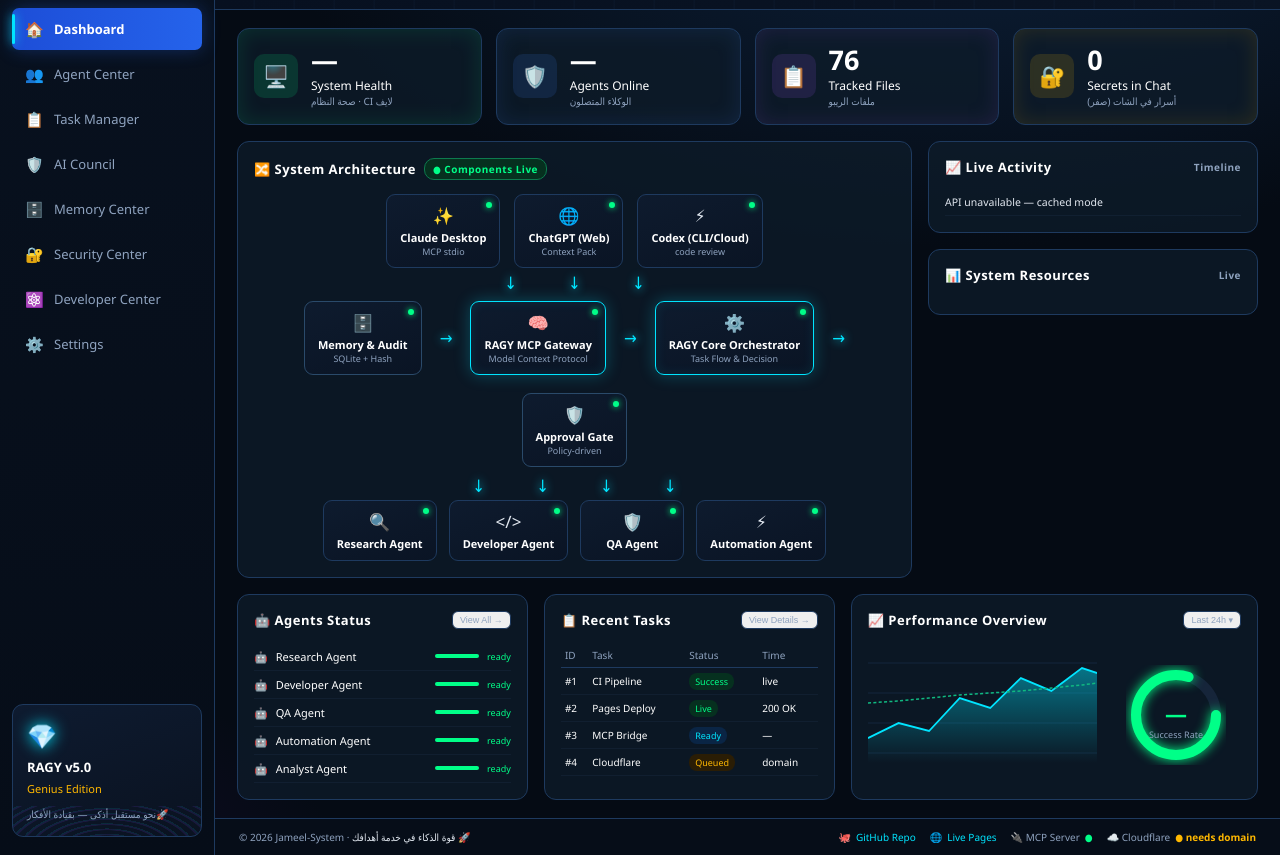
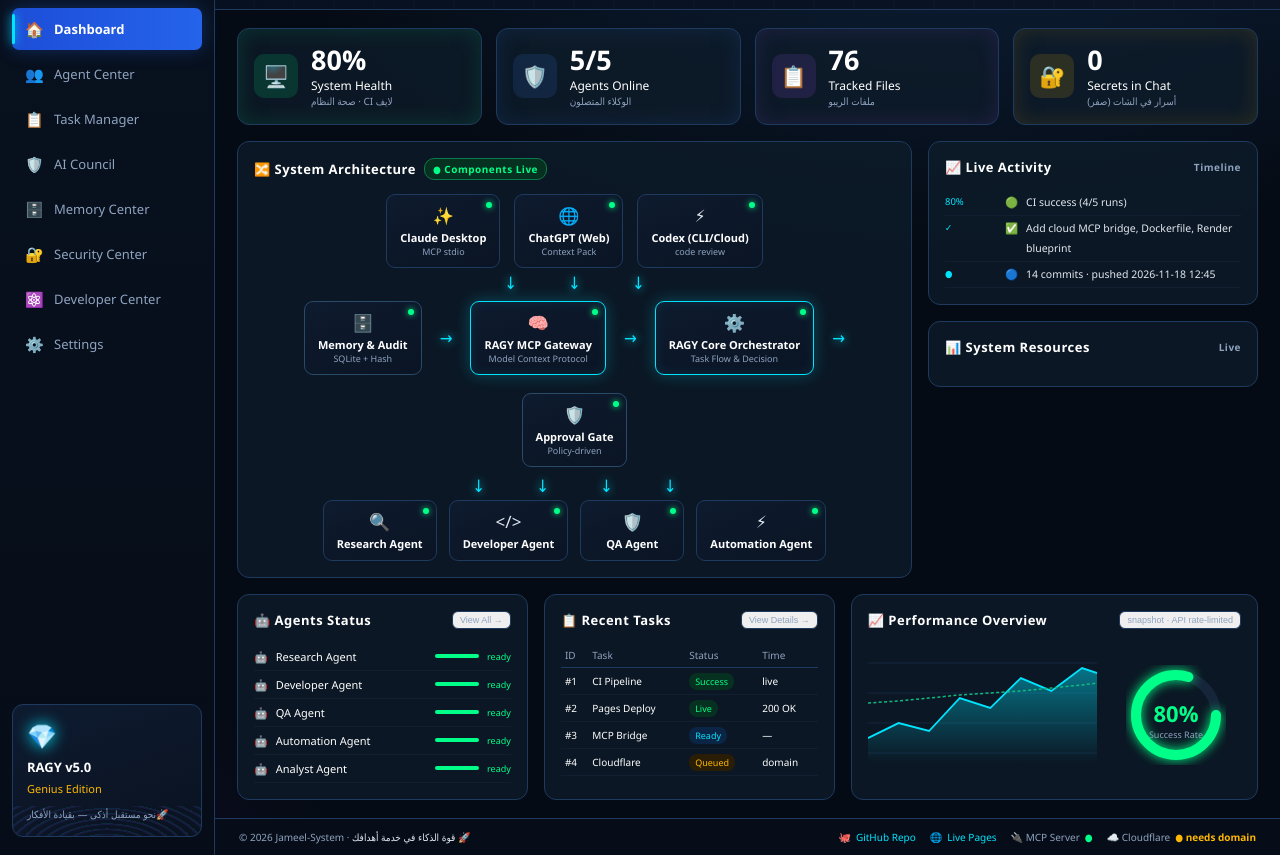
Before and after one commit to ragymkm-bot/Jameel-Engine-Verified, a plain HTML site: page index.html in a window 1280 px wide. Shown: the part 79-934 px from the top of the page. Drawn offline with Linux system fonts and the light colour scheme; no server answers.

Commit message:
Add honest embedded snapshot fallback

```diff
--- a/index.html
+++ b/index.html
@@ -246,6 +246,8 @@ td{padding:6px 4px;border-bottom:1px solid #16253a99;color:#fff}
 <script>
 const API='https://api.github.com/repos/ragymkm-bot/Jameel-Engine-Verified';
 const $=id=>document.getElementById(id);
+// embedded REAL snapshot (captured from GitHub API before rate-limit) — honest fallback
+const SNAP={commits:14,files:76,runs_total:5,runs_ok:4,success:80,pushed:'2026-11-18 12:45',last:'Add cloud MCP bridge, Dockerfile, Render blueprint'};
 function tick(){const d=new Date();$('clk').textContent=d.toLocaleTimeString('en-GB');$('dt').textContent=d.toLocaleDateString('en-US',{month:'short',day:'numeric',year:'numeric'});}
 setInterval(tick,1000);tick();
 
@@ -277,6 +279,7 @@ async function load(){
     const rs=runs.workflow_runs||[],ok=rs.filter(r=>r.conclusion==='success').length,rate=rs.length?Math.round(ok/rs.length*100):0;
     $('s1').textContent=rate+'%';
     $('s2').textContent='5/5';
+    $('s3').textContent=SNAP.files;
     $('sucPct').textContent=rate+'%';
     $('sucRing').setAttribute('stroke-dashoffset',String(251*(1-rate/100)));
     $('sucRing').setAttribute('stroke',rate>=80?'#00FF88':rate>=50?'#FFB800':'#F87171');
@@ -287,9 +290,17 @@ async function load(){
     $('logBox').innerHTML=logs.join('');
     $('range').textContent='CI · last 5 runs';
   }catch(e){
-    $('liveTag').textContent='CACHED MODE';
-    $('s1').textContent='—';$('sucPct').textContent='—';
-    $('logBox').innerHTML='<div><span class="tx">API unavailable — cached mode</span></div>';
+    $('liveTag').textContent='SNAPSHOT MODE';
+    $('s1').textContent=SNAP.success+'%';
+    $('s2').textContent='5/5';
+    $('s3').textContent=SNAP.files;
+    $('sucPct').textContent=SNAP.success+'%';
+    $('sucRing').setAttribute('stroke-dashoffset',String(251*(1-SNAP.success/100)));
+    $('sucRing').setAttribute('stroke','#00FF88');
+    $('logBox').innerHTML=`<div><span class="time">80%</span><span class="badge-i">🟢</span><span class="tx">CI success (${SNAP.runs_ok}/${SNAP.runs_total} runs)</span></div>
+<div><span class="time">✓</span><span class="badge-i">✅</span><span class="tx">${SNAP.last}</span></div>
+<div><span class="time">●</span><span class="badge-i">🔵</span><span class="tx">${SNAP.commits} commits · pushed ${SNAP.pushed}</span></div>`;
+    $('range').textContent='snapshot · API rate-limited';
   }
 }
 load();setInterval(load,60000);
```
